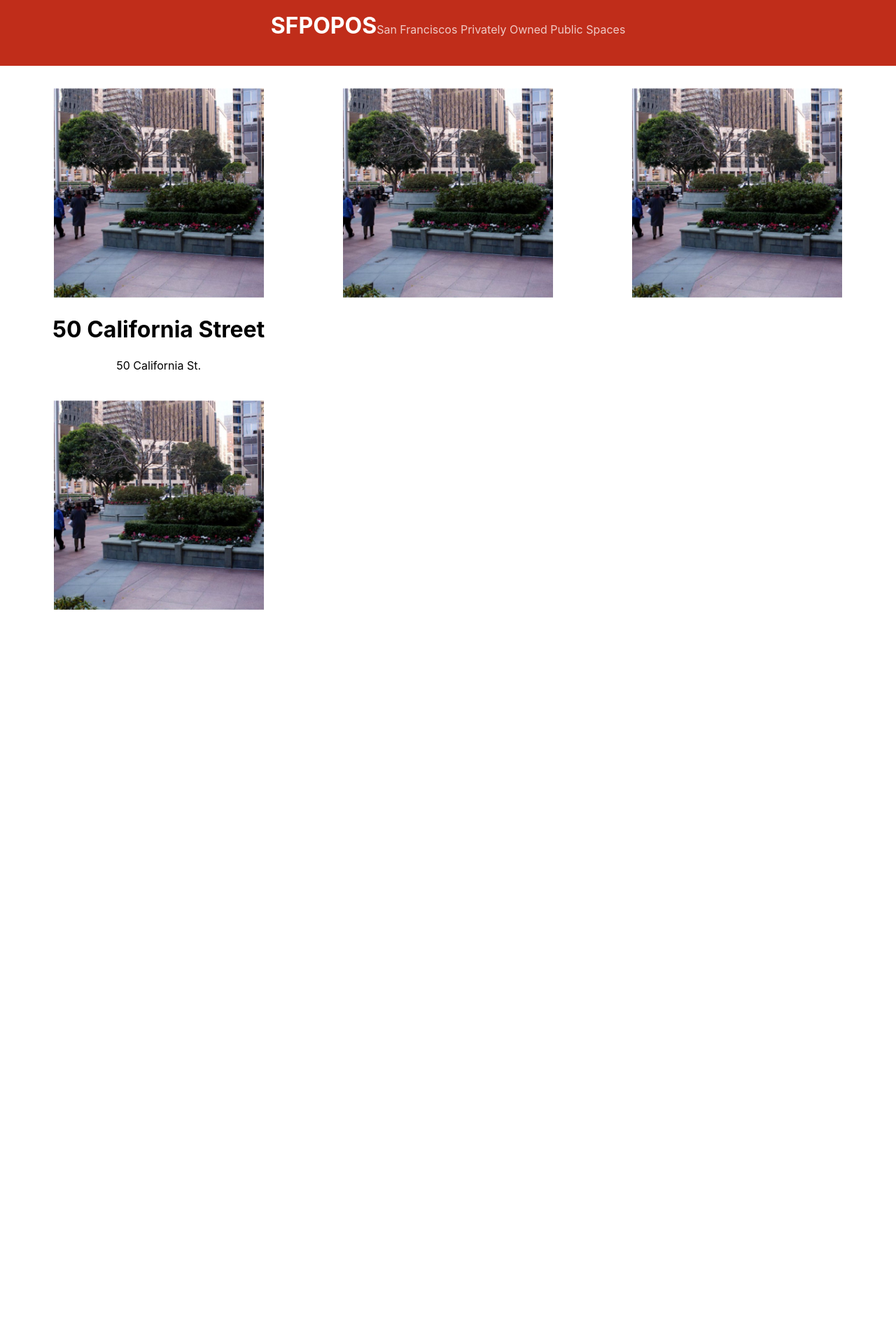
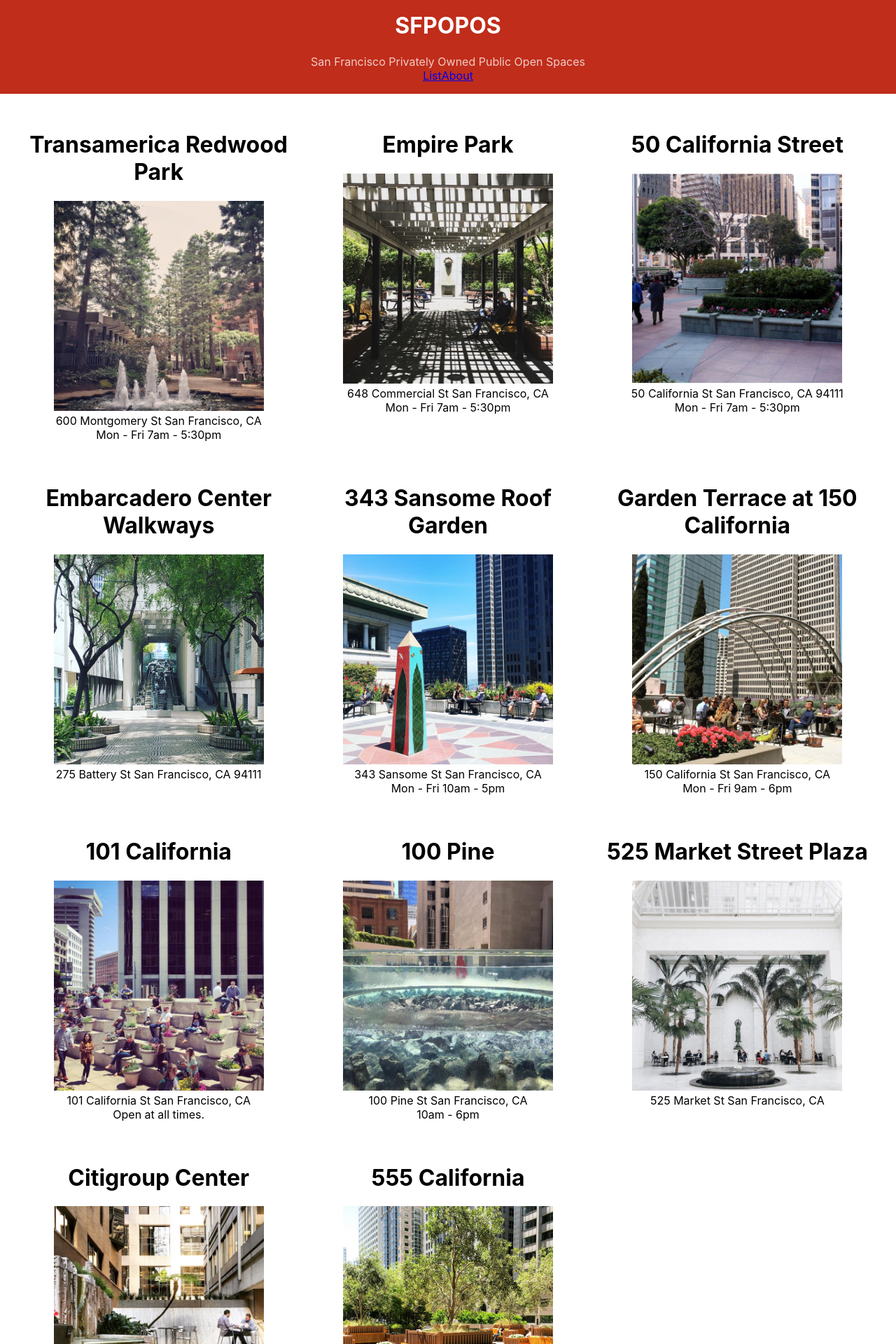
Before and after one commit to gizellzamora/sfpopos, a React (Create React App) app: page / in a window 1280 px wide. Shown: the part 20-1940 px from the top of the page at 70% size. Before the commit the page ends 917 px from the top, so only its background shows below. Built offline with nearby package versions, Linux system fonts and the light colour scheme.

Commit message:
chapters 4-5

```diff
--- a/package.json
+++ b/package.json
@@ -8,6 +8,7 @@
     "@testing-library/user-event": "^12.8.3",
     "react": "^17.0.2",
     "react-dom": "^17.0.2",
+    "react-router-dom": "^5.3.0",
     "react-scripts": "4.0.3",
     "web-vitals": "^1.1.2"
   },
--- /dev/null
+++ b/src/About.js
@@ -0,0 +1,17 @@
+import React from 'react'
+
+function About() {
+  return (
+    <div>
+      <h1>About SFPOPOS</h1>
+      <p>POPOS are publicly accessible spaces in
+        forms of plazas, terraces, atriums, small
+        parks, and even snippets which are provided
+        and maintained by private developers. In San
+        Francisco, POPOS mostly appear in the Downtown
+        office district area.</p>
+    </div>
+  )
+}
+
+export default About
--- a/src/App.js
+++ b/src/App.js
@@ -4,14 +4,20 @@ import './App.css';
 
 import Title from './Title';
 import POPOSList from './POPOSList';
+import footer from './footer';
+import { HashRouter as Router, Route } from 'react-router-dom'
+import About from './About'
 
 function App() {
   return (
-    <div className="App">
-      <Title />
-      <POPOSList />
-    </div>
+    <Router>
+      <div className="App">
+        <Title />
+        <Route exact path="/" component={POPOSList} />
+        <Route path="/about" component={About} />
+      </div>
 
+    </Router>
   );
 }
 
--- a/src/POPOSList.js
+++ b/src/POPOSList.js
@@ -1,18 +1,25 @@
 import React from 'react';
 import POPOSSpace from './POPOSSpace';
 import './POPOSList.css';
+import data from './sfpopos-data.json'
 
 function POPOSList() {
+
+  const spaces = data.map(( { title, address, images, hours } ) => {
+    return (
+      <POPOSSpace
+        key={title}
+        name={title}
+        address={address}
+        image={images[0]}
+        hours={hours}
+      />
+    )
+  })
+
   return (
     <div className="POPOSList">
-      <POPOSSpace
-        name="50 California Street"
-        address="50 California St."
-        image="50-california-st.jpg"
-      />
-      <POPOSSpace />
-      <POPOSSpace />
-      <POPOSSpace />
+      { spaces }
     </div>
   )
 }
--- /dev/null
+++ b/src/POPOSSpace.css
@@ -0,0 +1,9 @@
+.POPOSSpace {
+  width: 100%;
+  text-align: center;
+}
+
+.POPOSSpace > img {
+  width: 100%;
+  height: auto;
+}
--- a/src/POPOSSpace.js
+++ b/src/POPOSSpace.js
@@ -2,19 +2,15 @@ import React from 'react'
 import logo from './logo.svg'
 
 function POPOSSpace(props) {
-  const { name, image, address } = props
+  const { name, image, address, hours } = props
   return (
-    <div>
-      <img
-        src={`${process.env.PUBLIC_URL}images/50-california-st.jpg`}
-        width="300"
-        height="300"
-        alt="Hello"
-      />
+    <div className="POPOSSpace">
       <h1>{name}</h1>
+      <img src={`${process.env.PUBLIC_URL}images/${image}`} width="300" height="300" alt="Hello" />
       <div>{address}</div>
+      <div>{hours}</div>
     </div>
-  )
-}
+    )
+  }
 
 export default POPOSSpace
--- a/src/Title.js
+++ b/src/Title.js
@@ -2,14 +2,24 @@ import React from 'react'
 import logo from './logo.svg';
 import './App.css';
 import './Title.css';
+import { NavLink } from 'react-router-dom'
 
 function Title() {
   return (
     <div className="Title">
+      <header>
         <h1>SFPOPOS</h1>
-  			<div className="Title-Subtitle">San Franciscos Privately Owned Public Spaces</div>
-      </div>
-    )
-  }
+        <div className="Title-Subtitle">San Francisco Privately Owned Public Open Spaces</div>
+
+        <div>
+          <NavLink to="/">List</NavLink>
+          <NavLink to="/about">About</NavLink>
+        </div>
+
+      </header>
+    </div>
+  )
+}
+
 
 export default Title
--- /dev/null
+++ b/src/footer.js
@@ -0,0 +1,11 @@
+import React from 'react';
+
+function footer() {
+  return (
+    <div>
+      <h1>Gizell Zamora copyright 2020</h1>
+    </div>
+  )
+}
+
+export default footer
--- /dev/null
+++ b/src/sfpopos-data.json
@@ -0,0 +1,195 @@
+[
+  {
+     "title":"Transamerica Redwood Park",
+     "desc":"Located in the shadow of the Transamerica Pyramid, Redwood Park is one of the Financial District's greenest and most serene spots. Here, towering redwoods surround a half acre of statues and a large central water feature. Plus, the park is often empty, which means there's almost always a bench available for the hogging. Potential visitors take note: The park is closed every evening",
+     "address":"600 Montgomery St San Francisco, CA",
+     "hours": "Mon - Fri 7am - 5:30pm",
+     "geo":{
+        "lat":37.7952005,
+        "lon":-122.4027927
+     },
+     "images":[
+        "transamerica-redwood-park.jpg"
+     ],
+     "website":"https://pyramidcenter.com/point-of-interest/redwood-park/",
+     "features":[
+        "outdoors",
+        "coffee"
+     ]
+  },
+  {
+     "title":"Empire Park",
+     "desc":"Empire Park is a charming little oasis tucked away on Commercial Street, where Chinatown meets the Financial District. This space was once an alleyway, and now features plenty of seating, a fountain, and ample amounts of greenery. The park is a must-visit for anyone needing respite from the busy streets of downtown. Be sure to check out the charming water feature by Pepo Pichler in the courtyard.",
+     "address":"648 Commercial St San Francisco, CA",
+     "hours": "Mon - Fri 7am - 5:30pm",
+     "geo":{
+        "lat":37.7942109,
+        "lon":-122.4037971
+     },
+     "images":[
+        "empire-park.jpg"
+     ],
+     "website":"https://www.artandarchitecture-sf.com/empire-park.html",
+     "features":[
+        "outdoors",
+        "art"
+     ]
+  },
+  {
+     "title":"50 California Street",
+     "desc":"Right across the street from 101 California's giant POPOS is the plaza at 50 California Street. This green space comes complete with a Starbucks and lots of areas to sit and watch the cable cars clang down California.",
+     "address":"50 California St San Francisco, CA 94111",
+     "hours": "Mon - Fri 7am - 5:30pm",
+     "geo":{
+        "lat":37.79408,
+        "lon":-122.3973817
+     },
+     "images":[
+        "50-california-st.jpg"
+     ],
+     "features":[
+        "outdoors",
+        "toilet"
+     ]
+  },
+  {
+     "title":"Embarcadero Center Walkways",
+     "desc":"Right across the street from 101 California's giant POPOS is the plaza at 50 California Street. This green space comes complete with a Starbucks and lots of areas to sit and watch the cable cars clang down California.",
+     "address":"275 Battery St San Francisco, CA 94111",
+     "hours": "",
+     "geo":{
+        "lat":37.7939413,
+        "lon":-122.4002143
+     },
+     "images":[
+        "embarcadero-center.jpg"
+     ],
+     "features":[
+        "outdoors",
+        "toilet",
+        "coffee"
+     ]
+  },
+  {
+     "title":"343 Sansome Roof Garden",
+     "desc":"The terrace at 343 Sansome Street is one of the FiDi's best-kept secrets, and it's also been called downtown's best outdoor lunch spot. It features tables, benches, planters filled with seasonal flowers, and views of a portion of the bay. Plenty of the space's Yelp reviews mention that it's never crowded. The space is open from 10 a.m. to 5 p.m. Monday through Friday.",
+     "address":"343 Sansome St San Francisco, CA",
+     "hours": "Mon - Fri 10am - 5pm",
+     "geo":{
+        "lat":37.7936454,
+        "lon":-122.4014547
+     },
+     "images":[
+        "343-sansome-roof-garden.jpg"
+     ],
+     "opens":"10am",
+     "closes":"5pm",
+     "features":[
+        "outdoors"
+     ]
+  },
+  {
+     "title":"Garden Terrace at 150 California",
+     "desc":"The Garden Terrace at 150 California has great views of the FiDi's gleaming office towers, and plenty of space to sit and take in some fresh air. A huge metal art installation adds some pizzazz to the terrace, and it's rarely ever crowded.",
+     "address":"150 California St San Francisco, CA",
+     "hours": "Mon - Fri 9am - 6pm",
+     "geo":{
+        "lat":37.7936648,
+        "lon":-122.3964805
+     },
+     "images":[
+        "garden-terrace-at-150-california.jpg"
+     ],
+     "features":[
+        "outdoors",
+        "art",
+        "coffee"
+     ]
+  },
+  {
+     "title":"101 California",
+     "desc":"101 California has the most expansive public plaza on California Street. The space features orderly rows of planters placed on terraced podiums, as well as a central fountain and seating.",
+     "address":"101 California St San Francisco, CA",
+     "hours": "Open at all times.",
+     "geo":{
+        "lat":37.7930342,
+        "lon":-122.398342
+     },
+     "images":[
+        "101-california.jpg"
+     ],
+     "features":[
+        "outdoors",
+        "art",
+        "coffee"
+     ]
+  },
+  {
+     "title":"100 Pine",
+     "desc":"Tucked away amid a stand of soaring buildings, the urban garden at 100 Pine is accessible via the building lobby or through a not-so-obvious passageway on Front Street. It doesn’t get much in the way of sun, but last we checked in, there’s a cafe open till 3 p.m. as well as seating and planters.",
+     "address":"100 Pine St San Francisco, CA",
+     "hours": "10am - 6pm",
+     "geo":{
+        "lat":37.79247,
+        "lon":-122.398758
+     },
+     "images":[
+        "100-pine.jpg"
+     ],
+     "features":[
+        "outdoors"
+     ]
+  },
+  {
+     "title":"525 Market Street Plaza",
+     "desc":"The plaza at 525 Market is one of the most pleasant plazas in the Financial District, thanks in part to the new fountain near the sidewalk: a two-tiered circular water element made of clear acrylic. The plaza, which gets a lot of sunlight during the daytime, is surrounded by eateries, which makes it one of the most popular lunch spots in the FiDi.",
+     "address":"525 Market St San Francisco, CA",
+     "hours": "",
+     "geo":{
+        "lat":37.7905074,
+        "lon":-122.3991585
+     },
+     "images":[
+        "525-market-street-plaza.jpg"
+     ],
+     "features":[
+        "outdoors",
+        "coffee"
+     ]
+  },
+  {
+     "title":"Citigroup Center",
+     "desc":"The former Paris-London Bank building was built in 1912, and hollowed out to make way for public space at the base of the Citigroup Center. The elegant enclosed atrium features Moolicious (a crepe stand), a fountain, seating, and more than a dozen queen palms. It’s also smack dab in front of Bird’s new headquarters.",
+     "address":"1 Sansome St San Francisco, CA",
+     "hours": "Open during business hours.",
+     "geo":{
+        "lat":37.7904996,
+        "lon":-122.4007974
+     },
+     "images":[
+        "citigroup-center.jpg"
+     ],
+     "features":[
+        "outdoors",
+        "power",
+        "toilet",
+        "coffee"
+     ]
+  },
+  {
+    "title":"555 California",
+    "desc":"The former Paris-London Bank building was built in 1912, and hollowed out to make way for public space at the base of the Citigroup Center. The elegant enclosed atrium features Moolicious (a crepe stand), a fountain, seating, and more than a dozen queen palms. It’s also smack dab in front of Bird’s new headquarters.",
+    "address":"555 California St.",
+    "hours": "Open at all times.",
+    "geo":{
+       "lat":37.792250,
+       "lon":-122.403790
+    },
+    "images":[
+       "555-california.jpg"
+    ],
+    "features":[
+       "outdoors"
+    ]
+ }
+]
```
Also changed, not shown: 1 other file (tests, documents, lock files or other folders).
